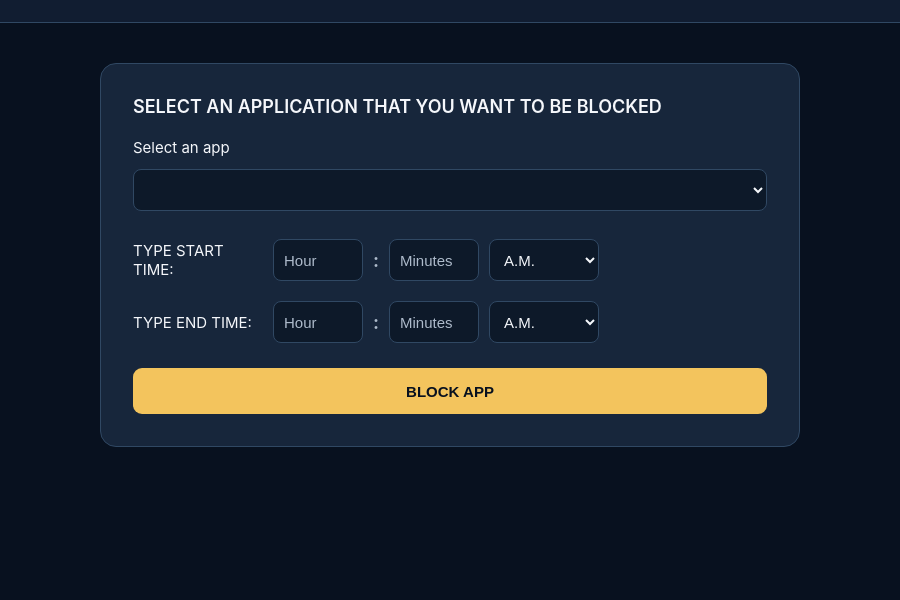
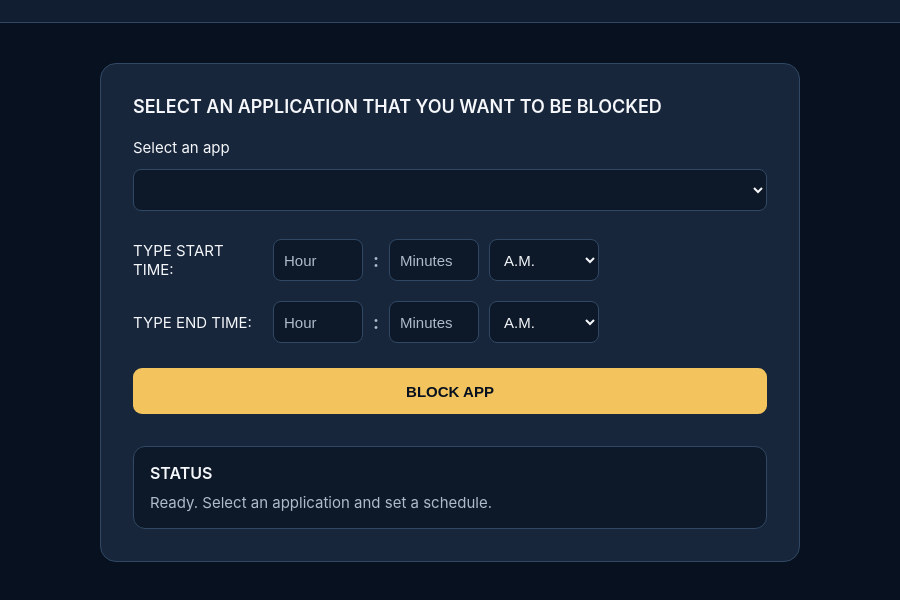
Before and after one commit to mundradhanush-lgtm/APP-BLOCKER, an Electron app: page index.html in a window 900 px wide. Shown: the part 102-702 px from the top of the page. Drawn offline with Linux system fonts and the light colour scheme; no server answers.

Commit message:
Add files via upload

```diff
--- a/index.html
+++ b/index.html
@@ -37,6 +37,10 @@
             <section>
                 <button id="block_button">BLOCK APP</button>
             </section>
+            <section id="status_section">
+                <h2>STATUS</h2>
+                <p id="status_message">Ready. Select an application and set a schedule.</p>
+            </section>
         </main>
     </body>
 </html>
--- a/script.js
+++ b/script.js
@@ -1,4 +1,6 @@
 const app_selector=document.querySelector("#app_selector");
+const status_message=document.querySelector("#status_message");
+
 window.electronAPI.receiveApps((app_list) => {
     app_list.forEach((event) => {
         const option = document.createElement("option");
@@ -12,6 +14,13 @@ window.electronAPI.receiveApps((app_list) => {
 
         app_selector.append(option);
     });
+
+    if(app_list.length>0){
+        status_message.textContent="Applications loaded. Select an app and set a schedule.";
+    }
+    else{
+        status_message.textContent="No applications were found.";
+    }
 });
 
 const start_hour=document.querySelector("#start_hour");
@@ -74,46 +83,56 @@ end_minutes.addEventListener("input", (event)=>{
 });
 
 const block_button=document.querySelector("#block_button");
+
 block_button.addEventListener("click", (event)=>{
     if(start_hour.value!="" && start_minutes.value!="" && start_ampm.value!="" && end_hour.value!="" && end_minutes.value!="" && end_ampm.value!=""){
         let sh=Number(start_hour.value);
         let sm=Number(start_minutes.value);
         let eh=Number(end_hour.value);
         let em=Number(end_minutes.value);
+
         if(start_ampm.value==="A.M." && sh===12){
             sh=0;
         }
+
         if(start_ampm.value==="P.M." && sh!=12){
             sh=sh+12;
         }
+
         if(end_ampm.value==="A.M." && eh===12){
             eh=0;
         }
+
         if(end_ampm.value==="P.M." && eh!=12){
             eh=eh+12;
         }
+
         let start_h;
         let start_m;
         let end_h;
         let end_m;
+
         if(sh<10){
             start_h="0"+sh;
         }
         else{
             start_h=sh;
         }
+
         if(sm<10){
             start_m="0"+sm;
         }
         else{
             start_m=sm;
         }
+
         if(eh<10){
             end_h="0"+eh;
         }
         else{
             end_h=eh;
         }
+
         if(em<10){
             end_m="0"+em;
         }
@@ -131,6 +150,12 @@ block_button.addEventListener("click", (event)=>{
             "start":start_time,
             "end":end_time
         };
+
+        status_message.textContent="Blocking schedule sent. The application will be blocked during the selected time.";
+
         window.electronAPI.sendAppData(main_obj);
     }
+    else{
+        status_message.textContent="Please complete the application and time fields before blocking.";
+    }
 })
--- a/style.css
+++ b/style.css
@@ -135,6 +135,25 @@ button:focus-visible {
     outline-offset: 3px;
 }
 
+#status_section {
+    margin-top: 2rem;
+    padding: 1rem;
+    background-color: #0D1929;
+    border: 1px solid #304863;
+    border-radius: 0.75rem;
+}
+
+#status_section h2 {
+    margin-bottom: 0.625rem;
+    font-size: 1rem;
+}
+
+#status_message {
+    margin: 0;
+    color: #AEBBCB;
+    font-size: 0.9375rem;
+}
+
 @media (max-width: 600px) {
     main {
         width: 94%;
```
